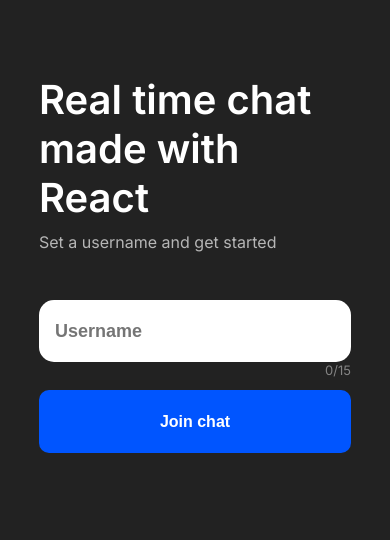
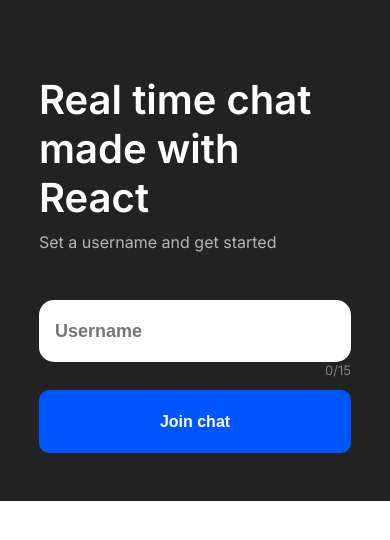
Before and after one commit to eperdavid/react-real-time-chat, a React (Create React App) app in the folder client/: page / in a window 390 px wide. Shown: the top 540 px of the page. Built offline with nearby package versions, Linux system fonts and the light colour scheme; no server answers; the HTML template or start-up script is replaced by a standard one.

Commit message:
mobile view fix

```diff
--- a/client/src/App.css
+++ b/client/src/App.css
@@ -1,9 +1,14 @@
+html{
+    height: -webkit-fill-available;
+}
+
 body{
     margin: 0;
 }
 
 .App{
-    min-height: 100dvh;
+    height: 100vh;
+    height: -webkit-fill-available;
     background-color: #222222;
     font-family: "Inter", sans-serif;
 }
```
